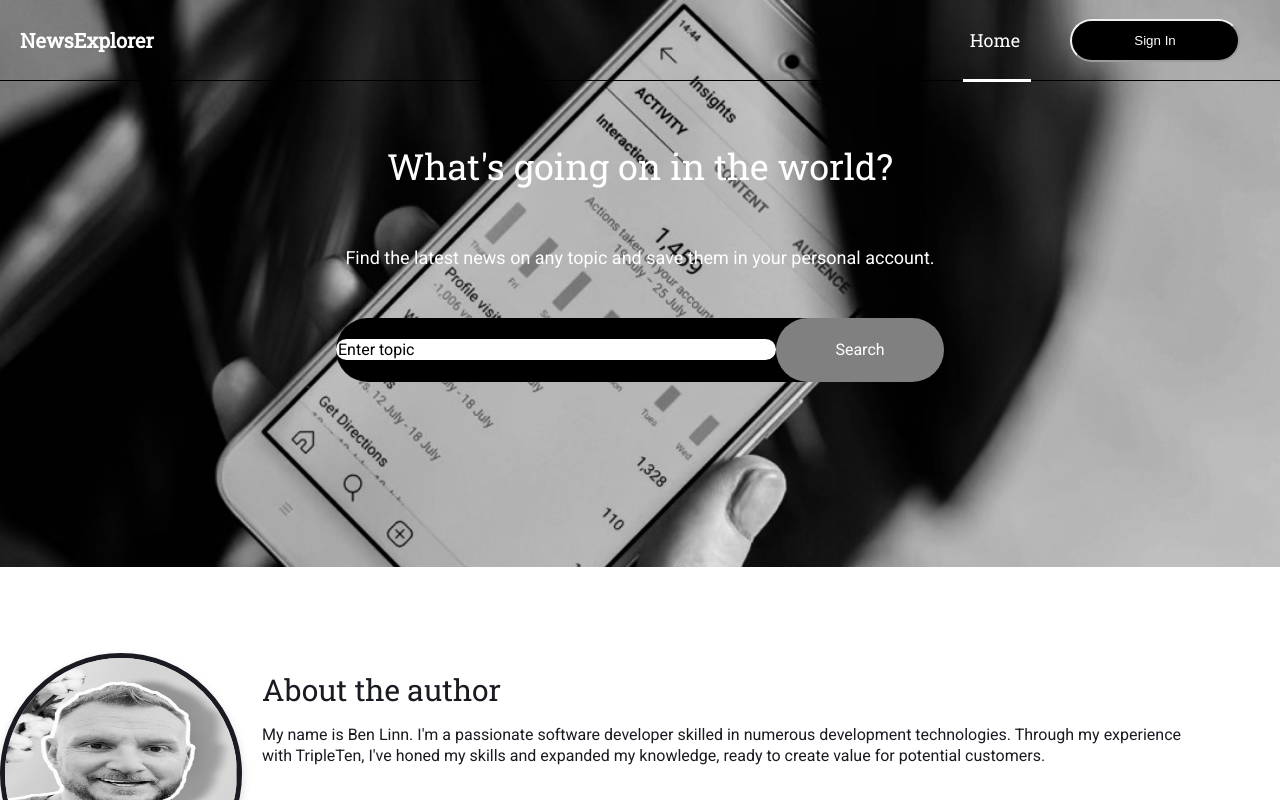
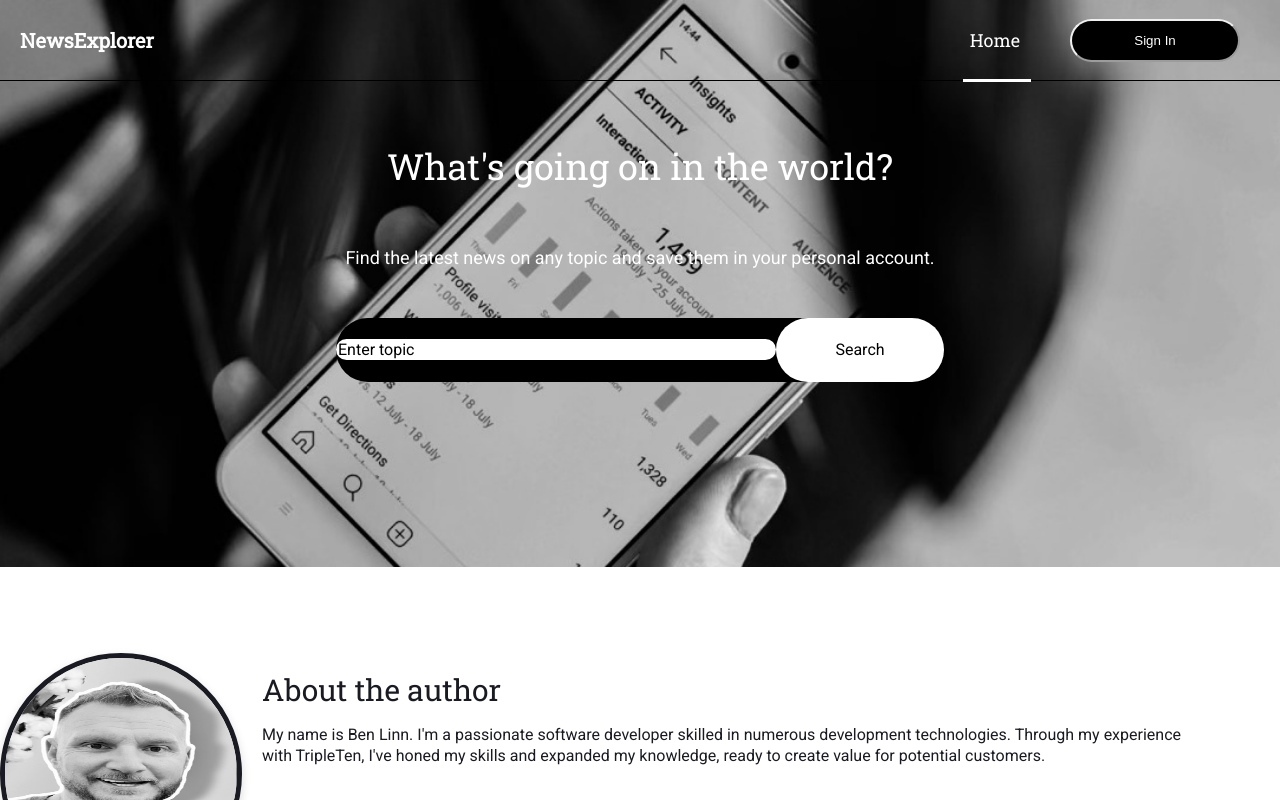
Before and after one commit to blinn26/project-name-frontend, a React (Create React App) app: page / in a window 1280 px wide. Shown: the top 800 px of the page. Built offline with nearby package versions, Linux system fonts and the light colour scheme.

Commit message:
save to submit

```diff
--- a/src/components/SavedNewsHeader/SavedNewsHeader.js
+++ b/src/components/SavedNewsHeader/SavedNewsHeader.js
@@ -14,6 +14,7 @@ const SavedNewsHeader = ({ username, savedArticlesCount, keywords, savedNews, is
           By keywords: <span className='saved__bold'>{keywords.join(', ')}</span>
         </p>
       </div>
+      {savedNews && savedNews.length > 0 && (
         <div className='news-card-list-wrapper'>
           <NewsCardList
             news={savedNews}
@@ -23,6 +24,7 @@ const SavedNewsHeader = ({ username, savedArticlesCount, keywords, savedNews, is
             savedNews
           />
         </div>
+      )}
     </>
   );
 };
--- a/src/components/SearchForm/SearchForm.css
+++ b/src/components/SearchForm/SearchForm.css
@@ -22,7 +22,7 @@
   border: none;
   font-size: 16px;
   font-family: 'Roboto', sans-serif;
-  color: #182188;
+  color: black;
   border-radius: 100px;
   outline: none;
   flex-grow: 1;
@@ -34,11 +34,11 @@
 }
 
 .search-form__button {
-  background: gray;
+  background: white;
   width: 168px;
   height: 64px;
   border: none;
-  color: white;
+  color: black;
   font-size: 16px;
   font-family: 'Roboto', sans-serif;
   cursor: pointer;
@@ -56,6 +56,37 @@
   margin-top: 8px;
 }
 
+
+/*... your existing styles ...*/
+
+/* Input field hover state */
+.search-form__input:hover {
+  background-color: #B6BCBF;
+  color: black;
+}
+
+.search-form__button:hover {
+  background-color: white;
+  color: black;
+
+  ;
+}
+
+.search-form__button.typing {
+  color: black;
+}
+
+/* Button result state */
+.search-form__button.done {
+  background-color: grey;
+
+  ;
+}
+
+.search-form__input--error,
+.search-form__button.error {
+  color: red;
+}
 
 @media screen and (max-width: 1439px) {
   .search-form {
@@ -91,6 +122,11 @@
   }
 
 
+  .search-form__button.typing {
+    background-color: white;
+    color: black;
+
+  }
 }
 
 @media (max-width: 320px) {
--- a/src/components/SearchForm/SearchForm.js
+++ b/src/components/SearchForm/SearchForm.js
@@ -4,9 +4,11 @@ import './SearchForm.css';
 const SearchForm = ({ handleSearchSubmit }) => {
   const [searchTerm, setSearchTerm] = useState('');
   const [error, setError] = useState('');
+  const [searchDone, setSearchDone] = useState(false);
 
   const handleChange = (event) => {
     setSearchTerm(event.target.value);
+    setSearchDone(false);
   };
 
   const handleSubmit = (event) => {
@@ -17,6 +19,7 @@ const SearchForm = ({ handleSearchSubmit }) => {
       handleSearchSubmit(searchTerm);
       setSearchTerm('');
       setError('');
+      setSearchDone(true);
     }
   };
 
@@ -30,12 +33,12 @@ const SearchForm = ({ handleSearchSubmit }) => {
           value={searchTerm}
           onChange={handleChange}
           placeholder='Enter topic'
-          className='search-form__input'
+          className={`search-form__input ${searchTerm && 'typing'}`}
         />
         {error && <span className='search-form__error'>{error}</span>}
         <button
           type='submit'
-          className='search-form__button'>
+          className={`search-form__button ${searchTerm && 'typing'} ${searchDone && 'done'}`}>
           Search
         </button>
       </div>
```
Lines whose indentation alone changed are shown as unchanged.
